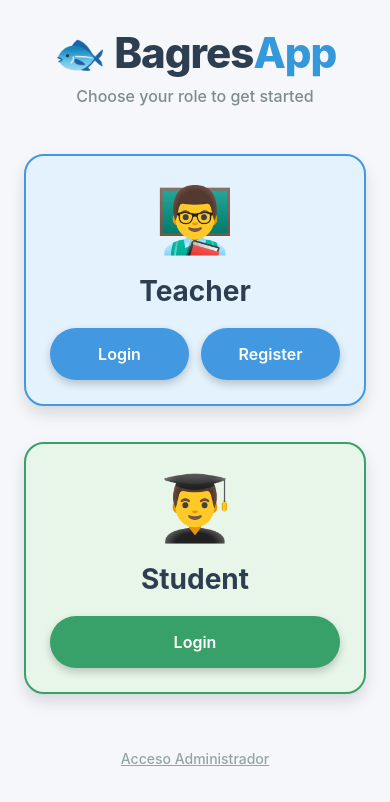
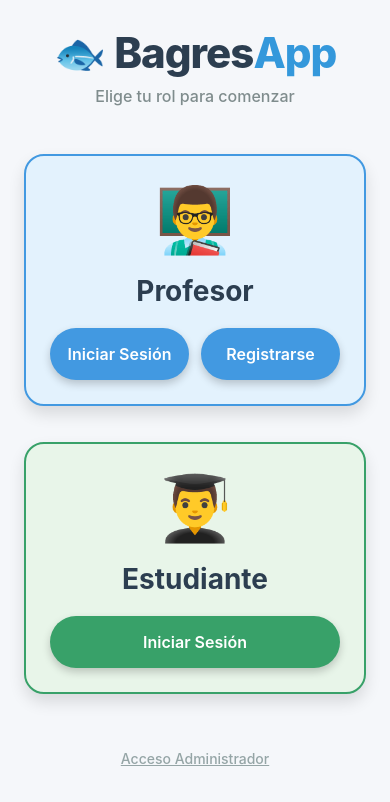
Before and after one commit to Alex8ber/BagresApp, a React Native app: screen /RoleSelection in a window 390 px wide. Shown: the top 802 px of the page. Built offline with nearby package versions, Linux system fonts and the light colour scheme; no server answers.

Commit message:
traducción

```diff
--- a/src/screens/auth/RoleSelectionScreen.tsx
+++ b/src/screens/auth/RoleSelectionScreen.tsx
@@ -35,7 +35,7 @@ export default function RoleSelectionScreen({ navigation }: Props) {
             <Text style={styles.title}>Bagres</Text>
             <Text style={styles.titleAccent}>App</Text>
           </View>
-          <Text style={styles.subtitle}>Choose your role to get started</Text>
+          <Text style={styles.subtitle}>Elige tu rol para comenzar</Text>
         </View>
 
         {/* Role Cards */}
@@ -45,7 +45,7 @@ export default function RoleSelectionScreen({ navigation }: Props) {
             <View style={styles.emojiContainer}>
               <Text style={styles.emoji}>👨‍🏫</Text>
             </View>
-            <Text style={styles.roleTitle}>Teacher</Text>
+            <Text style={styles.roleTitle}>Profesor</Text>
 
             <View style={styles.buttonsContainer}>
               <TouchableOpacity
@@ -53,7 +53,7 @@ export default function RoleSelectionScreen({ navigation }: Props) {
                 onPress={() => navigation.navigate('TeacherLogin')}
                 activeOpacity={0.8}
               >
-                <Text style={styles.loginButtonText}>Login</Text>
+                <Text style={styles.loginButtonText}>Iniciar Sesión</Text>
               </TouchableOpacity>
 
               <TouchableOpacity
@@ -61,7 +61,7 @@ export default function RoleSelectionScreen({ navigation }: Props) {
                 onPress={() => navigation.navigate('TeacherRegister')}
                 activeOpacity={0.8}
               >
-                <Text style={[styles.registerButtonText, styles.teacherRegisterText]}>Register</Text>
+                <Text style={[styles.registerButtonText, styles.teacherRegisterText]}>Registrarse</Text>
               </TouchableOpacity>
             </View>
           </View>
@@ -71,7 +71,7 @@ export default function RoleSelectionScreen({ navigation }: Props) {
             <View style={styles.emojiContainer}>
               <Text style={styles.emoji}>👨‍🎓</Text>
             </View>
-            <Text style={styles.roleTitle}>Student</Text>
+            <Text style={styles.roleTitle}>Estudiante</Text>
 
             <View style={styles.buttonsContainer}>
               <TouchableOpacity
@@ -79,7 +79,7 @@ export default function RoleSelectionScreen({ navigation }: Props) {
                 onPress={() => navigation.navigate('StudentLogin')}
                 activeOpacity={0.8}
               >
-                <Text style={styles.loginButtonText}>Login</Text>
+                <Text style={styles.loginButtonText}>Iniciar Sesión</Text>
               </TouchableOpacity>
             </View>
           </View>
--- a/src/screens/auth/StudentRegisterScreen.tsx
+++ b/src/screens/auth/StudentRegisterScreen.tsx
@@ -58,7 +58,7 @@ export default function StudentRegisterScreen({ navigation }: Props) {
     validate: (values) => {
       const errors: StudentRegisterFormErrors = {};
 
-      const fullNameError = validateRequired(values.fullName, 'Full Name');
+      const fullNameError = validateRequired(values.fullName, 'Nombre completo');
       if (fullNameError) {
         errors.fullName = fullNameError;
       }
@@ -68,7 +68,7 @@ export default function StudentRegisterScreen({ navigation }: Props) {
         errors.email = emailError;
       }
 
-      const gradeError = validateRequired(values.grade, 'Grade');
+      const gradeError = validateRequired(values.grade, 'Grado');
       if (gradeError) {
         errors.grade = gradeError;
       }
@@ -97,7 +97,7 @@ export default function StudentRegisterScreen({ navigation }: Props) {
         });
         // Navigation is handled by auth state change
       } catch (err) {
-        setError(err instanceof Error ? err.message : 'Registration failed');
+        setError(err instanceof Error ? err.message : 'Error en el registro');
       }
     },
   });
--- a/src/screens/auth/TeacherLoginScreen.tsx
+++ b/src/screens/auth/TeacherLoginScreen.tsx
@@ -64,7 +64,7 @@ export default function TeacherLoginScreen({ navigation }: Props) {
         errors.email = emailError;
       }
 
-      const passwordError = validateRequired(values.password, 'Password');
+      const passwordError = validateRequired(values.password, 'Contraseña');
       if (passwordError) {
         errors.password = passwordError;
       }
@@ -77,7 +77,7 @@ export default function TeacherLoginScreen({ navigation }: Props) {
         await signIn(data.email, data.password, 'teacher');
         // Navigation is handled by auth state change
       } catch (err) {
-        setError(err instanceof Error ? err.message : 'Login failed');
+        setError(err instanceof Error ? err.message : 'Error al iniciar sesión');
       }
     },
   });
--- a/src/screens/auth/TeacherRegisterScreen.tsx
+++ b/src/screens/auth/TeacherRegisterScreen.tsx
@@ -58,7 +58,7 @@ export default function TeacherRegisterScreen({ navigation }: Props) {
     validate: (values) => {
       const errors: TeacherRegisterFormErrors = {};
 
-      const fullNameError = validateRequired(values.fullName, 'Full Name');
+      const fullNameError = validateRequired(values.fullName, 'Nombre completo');
       if (fullNameError) {
         errors.fullName = fullNameError;
       }
@@ -68,7 +68,7 @@ export default function TeacherRegisterScreen({ navigation }: Props) {
         errors.email = emailError;
       }
 
-      const schoolError = validateRequired(values.school, 'School');
+      const schoolError = validateRequired(values.school, 'Institución educativa');
       if (schoolError) {
         errors.school = schoolError;
       }
@@ -98,7 +98,7 @@ export default function TeacherRegisterScreen({ navigation }: Props) {
         // Navigate to verification screen
         navigation.navigate('TeacherVerification', { email: data.email });
       } catch (err) {
-        setError(err instanceof Error ? err.message : 'Registration failed');
+        setError(err instanceof Error ? err.message : 'Error en el registro');
       }
     },
   });
```
Also changed, not shown: 1 other file (tests, documents, lock files or other folders).
